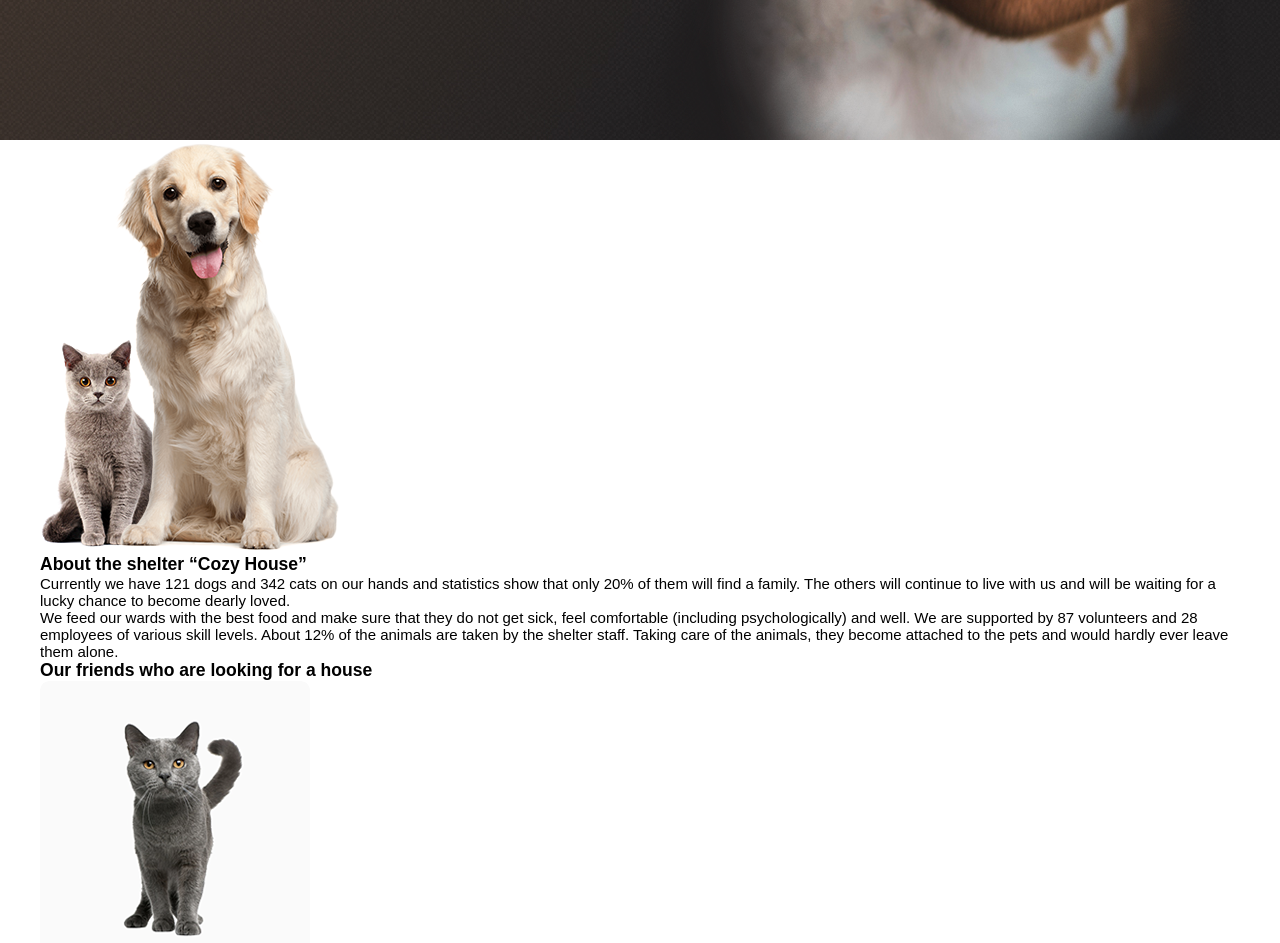
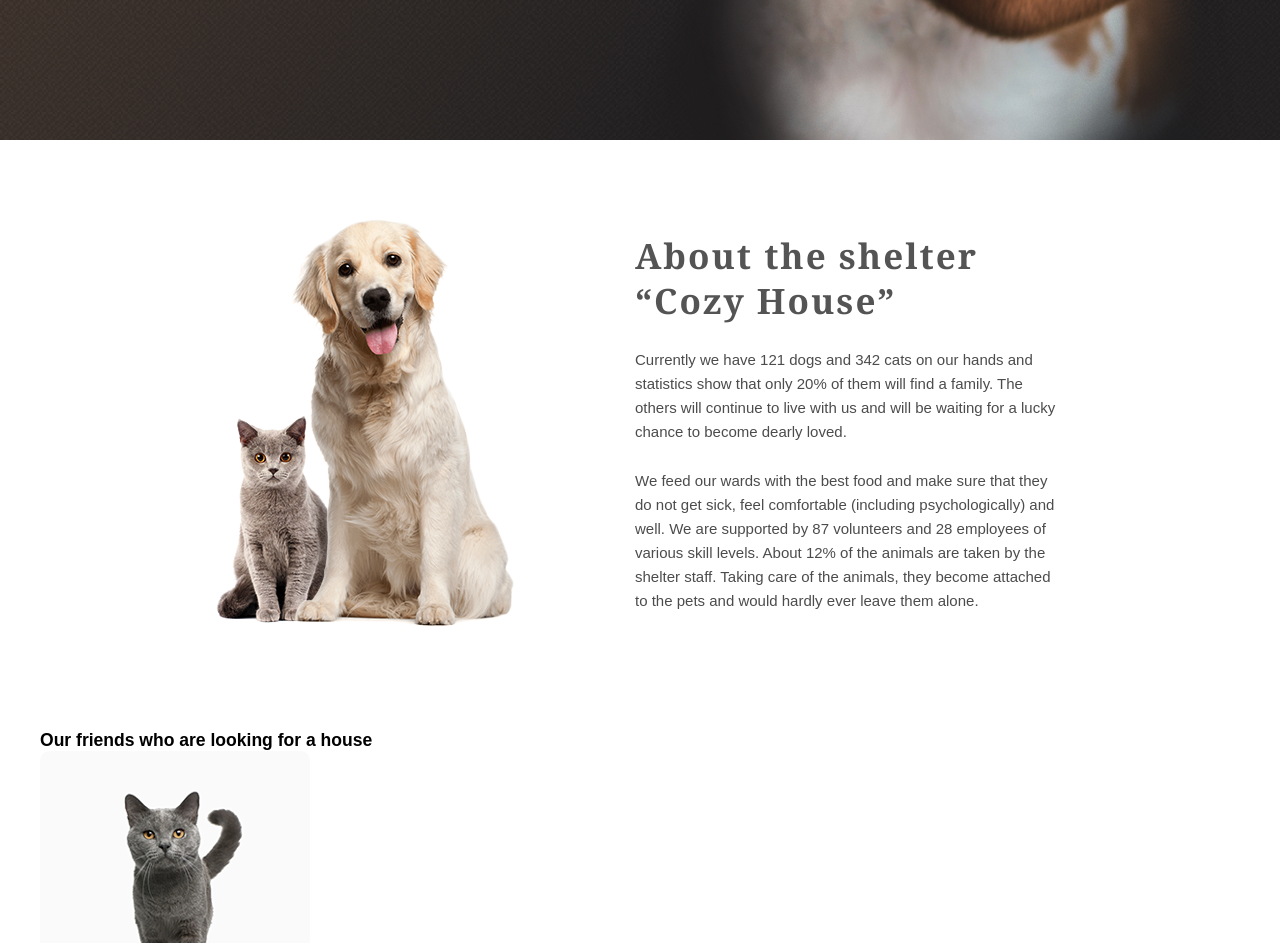
Before and after one commit to ssorokovnina/Shelter-dom, a plain HTML site: page index.html in a window 1280 px wide. Shown: the part 768-1711 px from the top of the page. Drawn offline with Linux system fonts and the light colour scheme.

Commit message:
feat: add styles to about page

```diff
--- /dev/null
+++ b/assets/css/about.css
@@ -0,0 +1,36 @@
+.about {
+    padding-top: 76px;
+    padding-bottom: 100px;
+
+    display: flex;
+    column-gap: 120px;
+}
+
+.about__image {
+    padding-left: 175px;
+}
+
+.about__information {
+    width: 430px;
+
+    padding: 14px 0;
+}
+
+.about__title {
+    width: 370px;
+
+    font-family: var(--header-font-family);
+    font-size: 35px;
+    line-height: 45px;
+    letter-spacing: 2px;
+
+    color: var(--dark-color);
+}
+
+.about__description {
+    padding-top: 25px;
+
+    line-height: 24px;
+
+    color: #4C4C4C;
+}
--- a/style.css
+++ b/style.css
@@ -4,3 +4,4 @@
 @import './assets/css/general.css';
 @import './assets/css/header.css';
 @import './assets/css/start-screen.css';
+@import './assets/css/about.css';
```
